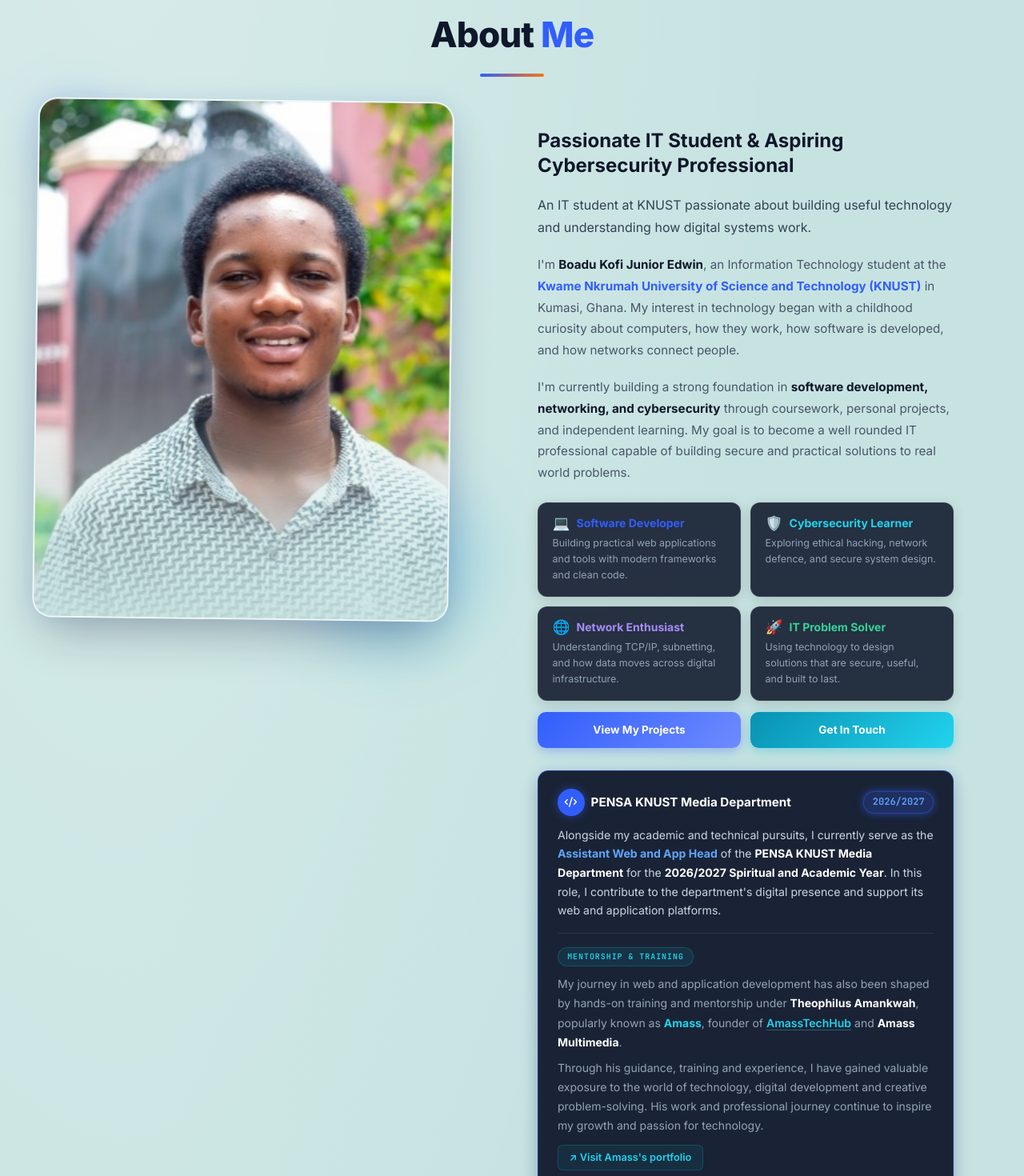
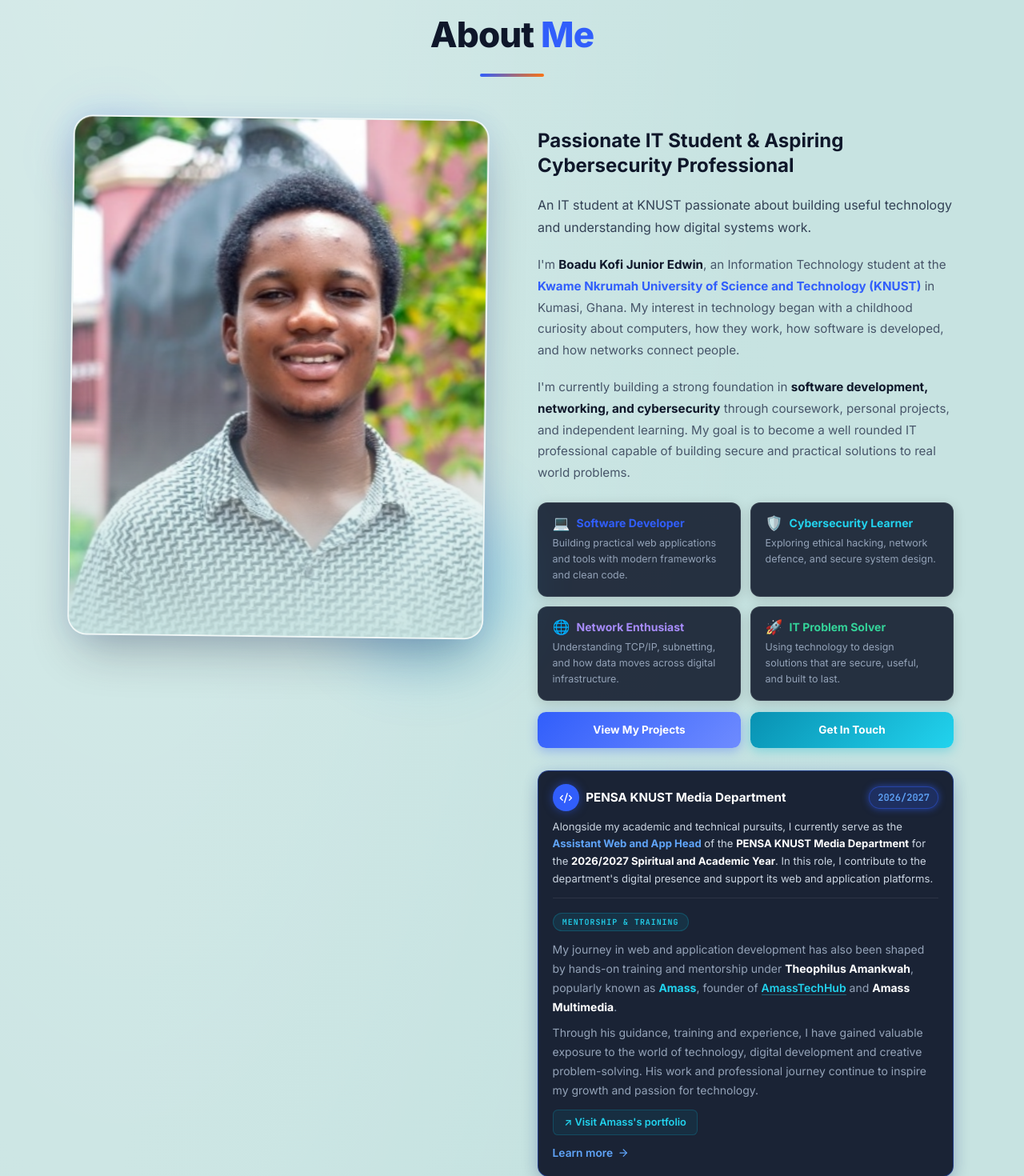
Before and after one commit to Junior09-gif/My-Portfolio, a React (Vite) app in the folder My-Portfolio-main/My-Portfolio-main/: page / in a window 1280 px wide. Shown: the part 880-2350 px from the top of the page at 80% size. Built offline with nearby package versions, Linux system fonts and the light colour scheme.

Commit message:
Fix blank space: remove scroll parallax, compact PENSA card, clean imports

```diff
--- a/My-Portfolio-main/My-Portfolio-main/src/components/About.tsx
+++ b/My-Portfolio-main/My-Portfolio-main/src/components/About.tsx
@@ -1,5 +1,5 @@
 import React, { useState, useRef } from "react";
-import { motion, AnimatePresence, useScroll, useTransform } from "motion/react";
+import { motion, AnimatePresence } from "motion/react";
 import { Code2, Calendar, Check, X, Sparkles, ArrowRight } from "lucide-react";
 import headshotPhoto from "../assets/images/edwin_headshot.jpg";
 
@@ -15,16 +15,6 @@ function ParallaxPhotoCard() {
   const containerRef = useRef<HTMLDivElement>(null);
   const [isHovered, setIsHovered] = useState(false);
   const [tilt, setTilt] = useState({ rX: 0, rY: 0 });
-
-  // Scroll parallax matching AmassTech's scroll interpolation
-  const { scrollYProgress } = useScroll({
-    target: containerRef,
-    offset: ["start end", "end start"],
-  });
-
-  // Wide horizontal sweep [80, -80] & vertical glide [40, -40] as user scrolls
-  const scrollX = useTransform(scrollYProgress, [0, 1], [80, -80]);
-  const scrollY = useTransform(scrollYProgress, [0, 1], [40, -40]);
 
   const handleMouseMove = (e: React.MouseEvent<HTMLDivElement>) => {
     const rect = e.currentTarget.getBoundingClientRect();
@@ -49,8 +39,8 @@ function ParallaxPhotoCard() {
         margin: "0 auto",
       }}
     >
-      {/* Scroll parallax motion wrapper */}
-      <motion.div style={{ x: scrollX, y: scrollY }} className="relative z-10">
+      {/* No scroll parallax — it causes blank space on mobile */}
+      <div style={{ position: "relative" }}>
 
         {/* Continuous organic levitation */}
         <motion.div
@@ -136,7 +126,7 @@ function ParallaxPhotoCard() {
             filter: "blur(28px)", pointerEvents: "none", zIndex: -1,
           }} />
         </motion.div>
-      </motion.div>
+      </div>
     </div>
   );
 }
@@ -369,14 +359,14 @@ export default function About() {
               whileHover={{ y: -5, scale: 1.015, transition: { duration: 0.2 } }}
               style={{
                 marginTop: "0.5rem",
-                padding: "1.35rem 1.5rem",
+                padding: "1rem 1.1rem",
                 background: "rgba(15, 23, 42, 0.94)",
                 border: "1px solid rgba(49, 94, 251, 0.4)",
                 borderRadius: "0.85rem",
                 boxShadow: "0 10px 25px -5px rgba(15, 23, 42, 0.3), 0 0 18px rgba(49, 94, 251, 0.15)",
                 display: "flex",
                 flexDirection: "column",
-                gap: "0.75rem",
+                gap: "0.55rem",
               }}
             >
               <div style={{ display: "flex", alignItems: "center", justifyContent: "space-between", flexWrap: "wrap", gap: "0.5rem" }}>
@@ -415,7 +405,7 @@ export default function About() {
                 </motion.span>
               </div>
 
-              <p style={{ fontSize: "0.88rem", lineHeight: 1.68, color: "#cbd5e1" }}>
+              <p style={{ fontSize: "0.82rem", lineHeight: 1.65, color: "#cbd5e1" }}>
                 Alongside my academic and technical pursuits, I currently serve as the{" "}
                 <strong style={{ color: "#60a5fa" }}>Assistant Web and App Head</strong> of the{" "}
                 <strong style={{ color: "#ffffff" }}>PENSA KNUST Media Department</strong> for the{" "}
```
